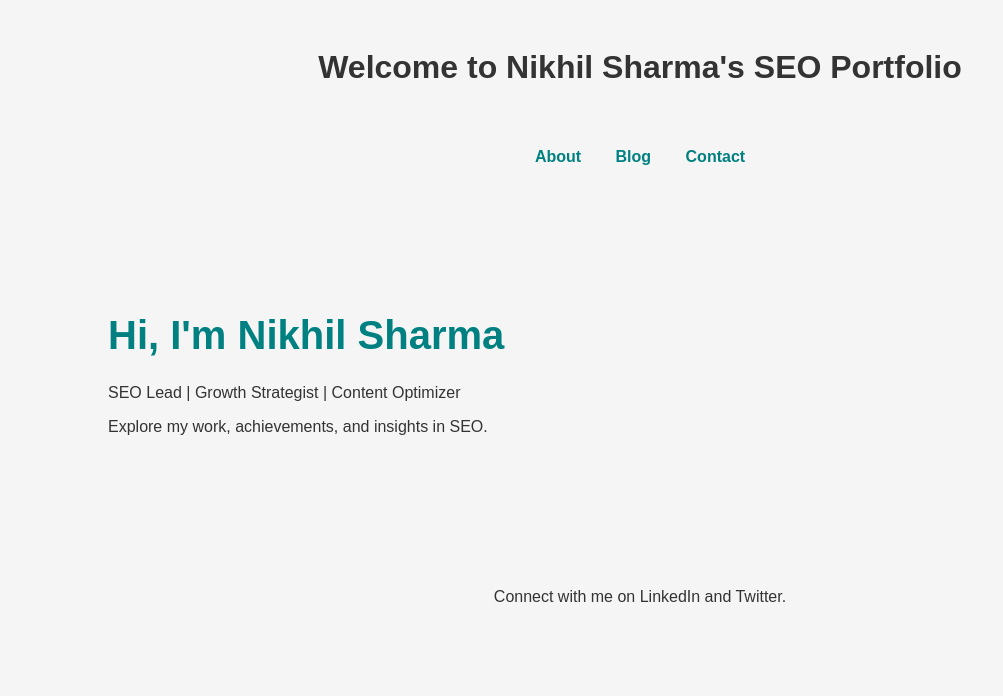
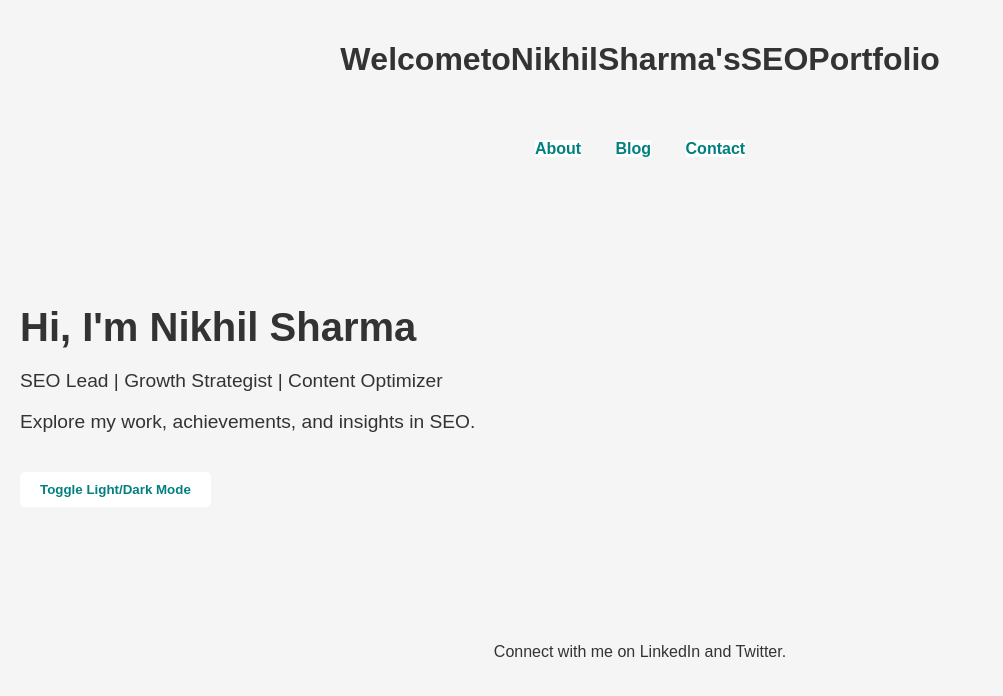
Before and after one commit to nikhilsearch/nikhilsearch.github.io, a plain HTML site: page index.html in a window 1280 px wide. Shown: the whole page, without its empty margins (0-1003 px from the left). Drawn offline with nearby package versions, Linux system fonts and the light colour scheme.

Commit message:
Update index.html
some dynamic changes done!

```diff
--- a/index.html
+++ b/index.html
@@ -5,16 +5,30 @@
     <meta name="viewport" content="width=device-width, initial-scale=1.0">
     <title>Nikhil Sharma - SEO Lead Portfolio</title>
     <style>
-        body { font-family: Arial, sans-serif; background-color: #f5f5f5; color: #333; }
+        /* Basic Styles */
+        body { font-family: Arial, sans-serif; margin: 0; transition: background-color 0.5s, color 0.5s; }
+        .light-theme { background-color: #f5f5f5; color: #333; }
+        .dark-theme { background-color: #333; color: #f5f5f5; }
         .header, .nav, .content, .footer { text-align: center; padding: 20px; }
-        .nav a { margin: 0 15px; color: #008080; text-decoration: none; font-weight: bold; }
-        .hero { padding: 100px; }
-        .hero h1 { font-size: 2.5em; color: #008080; }
+        .nav a { margin: 0 15px; text-decoration: none; font-weight: bold; }
+        .hero { padding: 100px 20px; position: relative; overflow: hidden; }
+        .hero h1 { font-size: 2.5em; margin-bottom: 0.5em; }
+        .hero p { font-size: 1.2em; }
+        .button { padding: 10px 20px; font-weight: bold; margin-top: 20px; cursor: pointer; border: none; border-radius: 5px; }
+        .button:hover { opacity: 0.9; }
+
+        /* Theme Colors */
+        .light-theme .nav a, .light-theme .button { color: #008080; background-color: #fff; }
+        .dark-theme .nav a, .dark-theme .button { color: #f5f5f5; background-color: #444; }
+
+        /* Animated Heading */
+        .animated-heading span { display: inline-block; opacity: 0; }
     </style>
+    <script src="https://cdnjs.cloudflare.com/ajax/libs/animejs/3.2.1/anime.min.js"></script>
 </head>
-<body>
+<body class="light-theme">
     <div class="header">
-        <h1>Welcome to Nikhil Sharma's SEO Portfolio</h1>
+        <h1 class="animated-heading">Welcome to Nikhil Sharma's SEO Portfolio</h1>
     </div>
     <div class="nav">
         <a href="about.html">About</a>
@@ -25,9 +39,32 @@
         <h1>Hi, I'm Nikhil Sharma</h1>
         <p>SEO Lead | Growth Strategist | Content Optimizer</p>
         <p>Explore my work, achievements, and insights in SEO.</p>
+        <button class="button" onclick="toggleTheme()">Toggle Light/Dark Mode</button>
     </div>
     <div class="footer">
         <p>Connect with me on LinkedIn and Twitter.</p>
     </div>
+
+    <script>
+        // Split the header text into spans for animation
+        const heading = document.querySelector('.animated-heading');
+        heading.innerHTML = heading.textContent.split('').map(char => `<span>${char}</span>`).join('');
+
+        // Anime.js animation for the heading text
+        anime({
+            targets: '.animated-heading span',
+            opacity: [0, 1],
+            translateY: [20, 0],
+            delay: anime.stagger(50),
+            easing: 'easeOutExpo'
+        });
+
+        // Light/Dark Mode Toggle
+        function toggleTheme() {
+            const body = document.body;
+            body.classList.toggle('light-theme');
+            body.classList.toggle('dark-theme');
+        }
+    </script>
 </body>
 </html>
```
